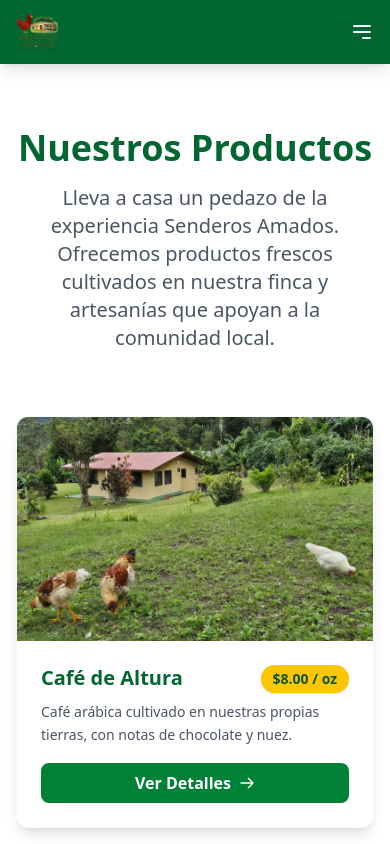
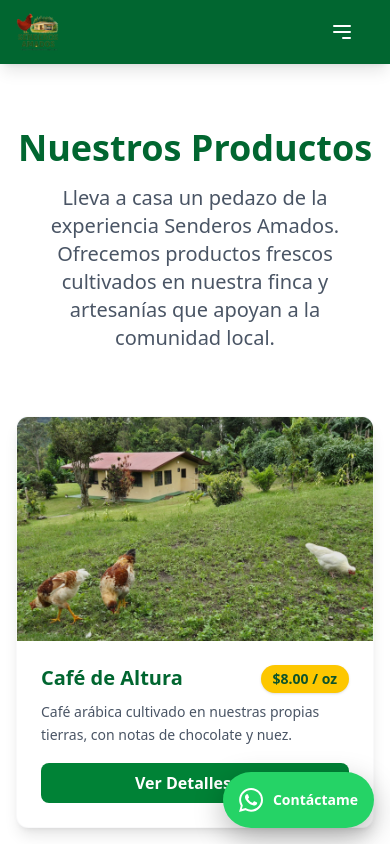
Before and after one commit to Ricky06202/Senderos-Amados, an Astro site: page /productos in a window 390 px wide. Shown: the top 844 px of the page. Built offline with nearby package versions, Linux system fonts and the light colour scheme; Astro itself is replaced by a stand-in of ours.

Commit message:
feat(contact): add WhatsApp CTA and SEO metadata
Co-authored-by: copilot-swe-agent[bot] <198982749+Copilot@users.noreply.github.com>

```diff
--- a/src/components/Header.astro
+++ b/src/components/Header.astro
@@ -51,9 +51,14 @@ import logo from '../assets/Senderos Amados.png';
 
       <button
         id="mobile-menu-button"
-        class="md:hidden text-white hover:text-yellow-400 focus:outline-none"
+        type="button"
+        aria-label="Abrir menú de navegación"
+        aria-controls="mobile-menu"
+        aria-expanded="false"
+        class="md:hidden min-h-11 min-w-11 text-white hover:text-yellow-400 focus-visible:outline focus-visible:outline-2 focus-visible:outline-offset-2 focus-visible:outline-yellow-300"
       >
         <svg
+          aria-hidden="true"
           class="w-6 h-6"
           fill="none"
           stroke="currentColor"
@@ -118,6 +123,12 @@ import logo from '../assets/Senderos Amados.png';
   if (btn && menu) {
     btn.addEventListener('click', () => {
       menu.classList.toggle('hidden')
+      const isExpanded = btn.getAttribute('aria-expanded') === 'true'
+      btn.setAttribute('aria-expanded', String(!isExpanded))
+      btn.setAttribute(
+        'aria-label',
+        isExpanded ? 'Abrir menú de navegación' : 'Cerrar menú de navegación',
+      )
     })
   }
 </script>
--- /dev/null
+++ b/src/components/WhatsAppButton.astro
@@ -0,0 +1,25 @@
+---
+const phoneNumber = '50766714646'
+const message =
+  'Hola, vengo de la página web de Senderos Amados y me gustaría recibir más información.'
+const whatsappUrl = `https://wa.me/${phoneNumber}?text=${encodeURIComponent(message)}`
+---
+
+<a
+  href={whatsappUrl}
+  target="_blank"
+  rel="noopener noreferrer"
+  aria-label="Contáctanos por WhatsApp"
+  class="fixed right-4 bottom-[max(1rem,env(safe-area-inset-bottom))] z-[60] inline-flex min-h-14 items-center gap-2.5 rounded-full bg-[#25D366] px-4 py-3 text-sm font-bold text-white shadow-[0_10px_30px_rgba(0,0,0,0.28)] transition duration-200 hover:-translate-y-0.5 hover:bg-[#20bd5a] hover:shadow-[0_14px_34px_rgba(0,0,0,0.32)] focus-visible:outline focus-visible:outline-3 focus-visible:outline-offset-4 focus-visible:outline-yellow-300 sm:right-6"
+>
+  <svg
+    aria-hidden="true"
+    viewBox="0 0 24 24"
+    class="size-6 shrink-0 fill-current"
+  >
+    <path
+      d="M20.52 3.48A11.85 11.85 0 0 0 12.05 0C5.49 0 .16 5.3.16 11.82c0 2.08.55 4.11 1.59 5.9L.06 24l6.46-1.68a11.92 11.92 0 0 0 5.52 1.4h.01C18.6 23.72 24 18.42 24 11.9c0-3.18-1.24-6.17-3.48-8.42ZM12.05 21.7h-.01a9.92 9.92 0 0 1-5.05-1.37l-.36-.21-3.84 1 1.03-3.72-.24-.38a9.73 9.73 0 0 1-1.5-5.2c0-5.45 4.47-9.89 9.98-9.89 2.66 0 5.17 1.04 7.05 2.91a9.8 9.8 0 0 1 2.91 7.02c0 5.46-4.48 9.84-9.97 9.84Zm5.48-7.4c-.3-.15-1.77-.87-2.04-.97-.27-.1-.47-.15-.67.15-.2.3-.77.97-.94 1.17-.17.2-.35.22-.65.07-.3-.15-1.27-.47-2.42-1.49a9.12 9.12 0 0 1-1.68-2.08c-.18-.3-.02-.46.13-.61.14-.13.3-.35.45-.52.15-.17.2-.3.3-.5.1-.2.05-.37-.03-.52-.07-.15-.67-1.61-.92-2.2-.24-.58-.49-.5-.67-.51h-.57c-.2 0-.52.07-.79.37-.27.3-1.04 1.01-1.04 2.47s1.07 2.86 1.22 3.06c.15.2 2.1 3.2 5.1 4.48.71.3 1.27.49 1.7.63.72.23 1.37.2 1.88.12.57-.08 1.77-.72 2.02-1.42.25-.7.25-1.3.17-1.42-.07-.13-.27-.2-.57-.35Z"
+    ></path>
+  </svg>
+  <span>Contáctame</span>
+</a>
--- a/src/layouts/BaseLayout.astro
+++ b/src/layouts/BaseLayout.astro
@@ -2,6 +2,7 @@
 // src/layouts/BaseLayout.astro
 import Header from "../components/Header.astro";
 import Footer from "../components/Footer.astro";
+import WhatsAppButton from "../components/WhatsAppButton.astro";
 import "../styles/global.css"; // Asegúrate de que esta ruta sea correcta para tu setup de Tailwind
 import logo from "../assets/Senderos Amados.png";
 
@@ -11,6 +12,21 @@ export interface Props {
 }
 
 const { title, description } = Astro.props;
+const structuredData = {
+  "@context": "https://schema.org",
+  "@type": "LodgingBusiness",
+  name: "Senderos Amados",
+  description,
+  telephone: "+507 6671-4646",
+  address: {
+    "@type": "PostalAddress",
+    streetAddress: "Bajo Boquete Centro",
+    addressLocality: "Boquete",
+    addressRegion: "Chiriquí",
+    addressCountry: "PA",
+  },
+  areaServed: "Boquete, Chiriquí, Panamá",
+};
 ---
 
 <!doctype html>
@@ -18,9 +34,23 @@ const { title, description } = Astro.props;
   <head>
     <meta charset="UTF-8" />
     <meta name="description" content={description} />
-    <meta name="viewport" content="width=device-width" />
+    <meta name="viewport" content="width=device-width, initial-scale=1" />
+    <meta name="robots" content="index, follow" />
+    <meta name="theme-color" content="#166534" />
     <link rel="icon" type="image/png" href={logo.src} />
     <meta name="generator" content={Astro.generator} />
+    <meta property="og:site_name" content="Senderos Amados" />
+    <meta property="og:type" content="website" />
+    <meta property="og:locale" content="es_PA" />
+    <meta property="og:title" content={title} />
+    <meta property="og:description" content={description} />
+    <meta name="twitter:card" content="summary" />
+    <meta name="twitter:title" content={title} />
+    <meta name="twitter:description" content={description} />
+    <script
+      type="application/ld+json"
+      set:html={JSON.stringify(structuredData)}
+    />
     <title>{title}</title>
   </head>
   <body class="min-h-screen flex flex-col bg-gray-50 text-gray-800">
@@ -31,5 +61,6 @@ const { title, description } = Astro.props;
     </main>
 
     <Footer />
+    <WhatsAppButton />
   </body>
 </html>
--- a/src/pages/galeria.astro
+++ b/src/pages/galeria.astro
@@ -3,9 +3,9 @@
 import BaseLayout from '../layouts/BaseLayout.astro'
 import GalleryGrid from '../components/GalleryGrid.astro'
 
-const pageTitle = 'Galería de Senderos Amados'
+const pageTitle = 'Galería del Hospedaje | Senderos Amados en Boquete'
 const pageDescription =
-  'Explora la belleza de nuestra finca, jardines y alojamientos en Boquete.'
+  'Explora en fotos los jardines, alojamientos, piscina y paisajes de Senderos Amados, nuestro refugio natural en Boquete, Panamá.'
 
 // Imports de la galería
 const galleryImports = import.meta.glob('/src/assets/galeria/*.*', {
--- a/src/pages/index.astro
+++ b/src/pages/index.astro
@@ -7,9 +7,9 @@ import CasaPrincipal from '../assets/galeria/CasaPrincipal.png'
 import Apartamentos from '../assets/galeria/Apartamentos.png'
 import Piscina from '../assets/galeria/Piscina.png'
 
-const pageTitle = 'Senderos Amados - Tu Refugio de Paz en Boquete'
+const pageTitle = 'Hospedaje en Boquete, Panamá | Senderos Amados'
 const pageDescription =
-  'Relájate en una espectacular propiedad de casi una hectárea en el corazón de Boquete, a 3 minutos del Parque Central. ¡Reserva tu escapada mágica!'
+  'Descubre Senderos Amados, un hospedaje rodeado de naturaleza en Boquete, Panamá, a pocos minutos del centro, con jardines, piscina y apartamentos.'
 
 // Datos de ejemplo para las tarjetas de características (puedes cambiarlos)
 const features = [
--- a/src/pages/productos.astro
+++ b/src/pages/productos.astro
@@ -7,9 +7,9 @@ import CasaPrincipal from '../assets/galeria/CasaPrincipal.png'
 import Apartamentos from '../assets/galeria/Apartamentos.png'
 import EstacionTotal from '../assets/productos/miscelaneos/estacionTotal.jpeg'
 
-const pageTitle = 'Productos de Senderos Amados'
+const pageTitle = 'Productos de Finca en Boquete | Senderos Amados'
 const pageDescription =
-  'Descubre nuestros productos frescos de la finca y artesanías locales.'
+  'Conoce los productos frescos de nuestra finca, el hospedaje y las oportunidades de segunda mano disponibles en Senderos Amados, Boquete.'
 
 // Datos de ejemplo para los productos
 const products = [
```
